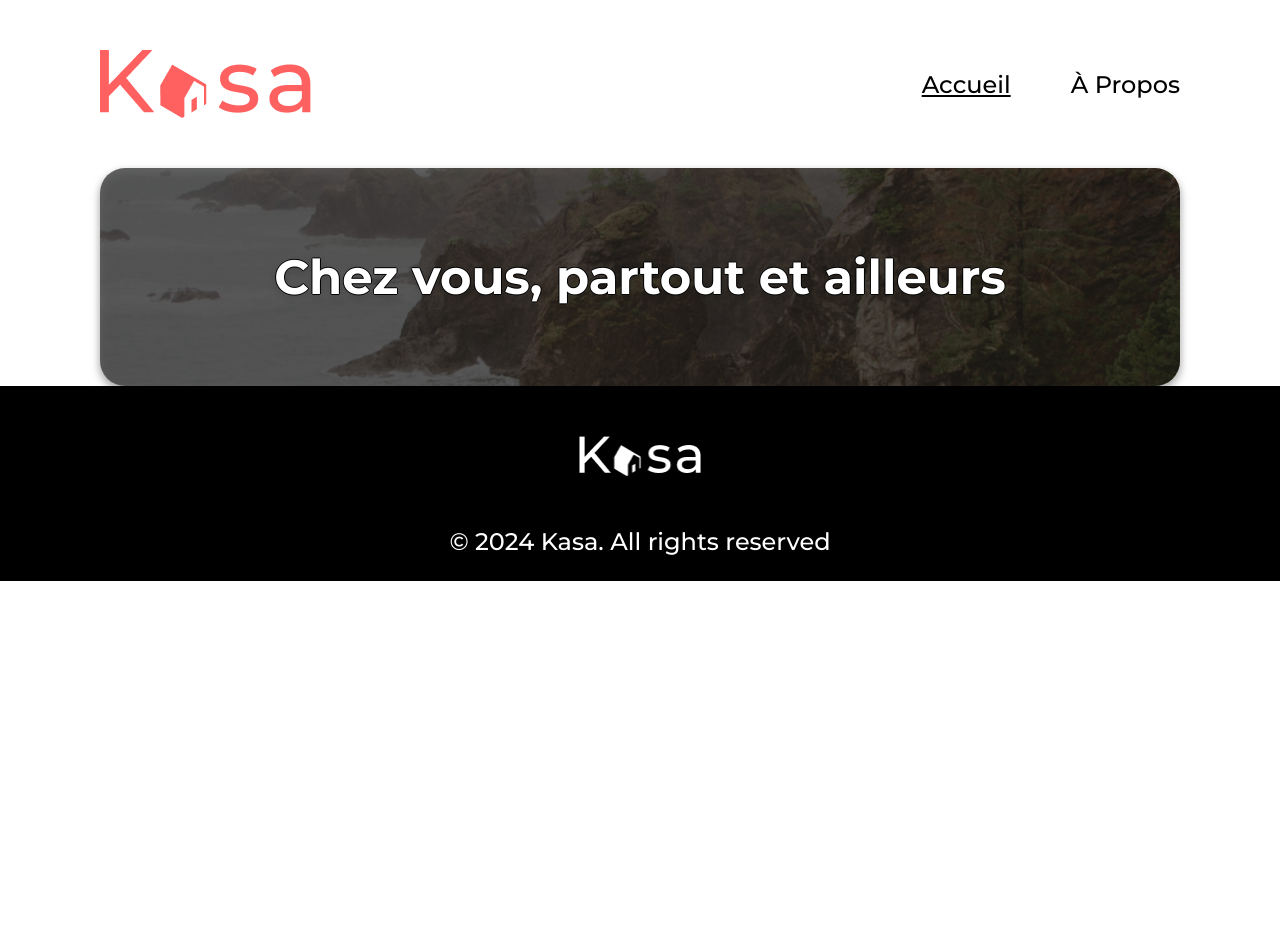
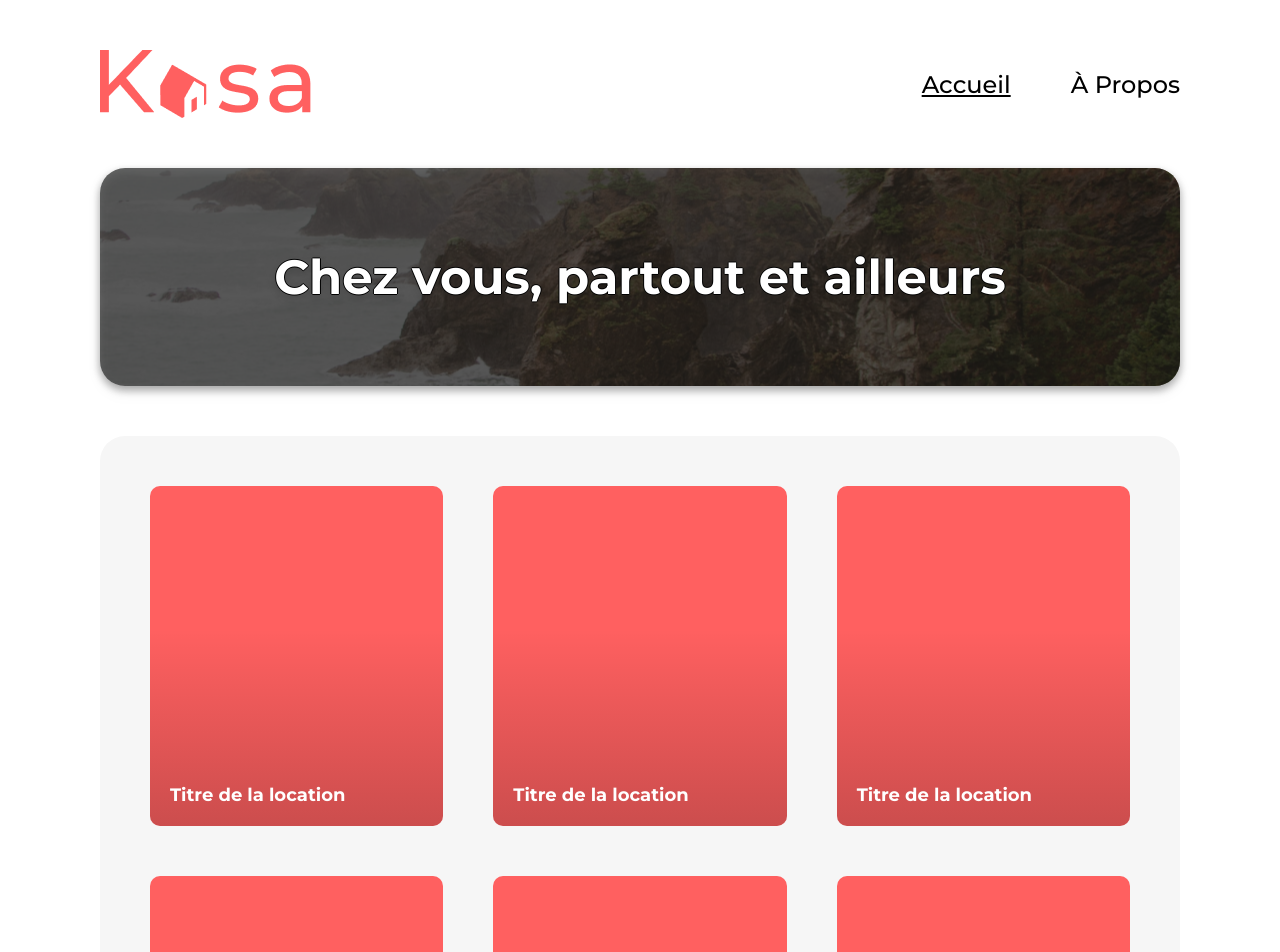
Before and after one commit to Dave25440/OpenClassrooms-P5-Kasa, a React (Create React App) app: page / in a window 1280 px wide. Shown: the top 952 px of the page. Before the commit the page ends 800 px from the top, so only its background shows below. Built offline with nearby package versions, Linux system fonts and the light colour scheme.

Commit message:
Create Card and CardContainer components with SCSS Module stylesheets, add Card to CardContainer, add CardContainer to Home and add new color variable to Layout global stylesheet

```diff
--- /dev/null
+++ b/src/components/Card/Card.module.scss
@@ -0,0 +1,22 @@
+@import "../Layout/Layout.module.scss";
+
+.cardblock {
+    background-color: $color-primary;
+    border-radius: 10px;
+
+    &__title {
+        display: flex;
+        align-items: flex-end;
+        background: linear-gradient(
+            180deg,
+            rgba(255, 255, 255, 0) 0%,
+            rgba(10, 10, 10, 0) 42%,
+            rgba(4, 4, 4, 0.205) 99.99%,
+            rgba(0, 0, 0, 0.5) 100%
+        );
+        height: 300px;
+        border-radius: 10px;
+        padding: 20px;
+        @include text-format($color-secondary, 18px, 700);
+    }
+}
--- /dev/null
+++ b/src/components/Card/index.jsx
@@ -0,0 +1,11 @@
+import styles from "./Card.module.scss";
+
+const Card = () => {
+    return (
+        <article className={styles.cardblock}>
+            <p className={styles.cardblock__title}>Titre de la location</p>
+        </article>
+    );
+};
+
+export default Card;
--- /dev/null
+++ b/src/components/CardContainer/CardContainer.module.scss
@@ -0,0 +1,12 @@
+@import "../Layout/Layout.module.scss";
+
+.cardsection {
+    display: grid;
+    grid-template-columns: repeat(3, 1fr);
+    grid-template-rows: repeat(2, 1fr);
+    grid-gap: 50px;
+    background-color: $color-cardblock;
+    border-radius: 25px;
+    padding: 50px;
+    margin: 50px 100px;
+}
--- /dev/null
+++ b/src/components/CardContainer/index.jsx
@@ -0,0 +1,17 @@
+import Card from "../Card";
+import styles from "./CardContainer.module.scss";
+
+const CardContainer = () => {
+    return (
+        <section className={styles.cardsection}>
+            <Card />
+            <Card />
+            <Card />
+            <Card />
+            <Card />
+            <Card />
+        </section>
+    );
+};
+
+export default CardContainer;
--- a/src/components/Layout/Layout.module.scss
+++ b/src/components/Layout/Layout.module.scss
@@ -2,6 +2,7 @@
 $color-primary: #ff6060;
 $color-secondary: #fff;
 $color-tertiary: #000;
+$color-cardblock: #f6f6f6;
 
 // Mixins
 @mixin text-format($color, $size, $weight) {
--- a/src/pages/Home/index.jsx
+++ b/src/pages/Home/index.jsx
@@ -1,7 +1,13 @@
 import Banner from "../../components/Banner";
+import CardContainer from "../../components/CardContainer";
 
 const Home = () => {
-    return <Banner />;
+    return (
+        <>
+            <Banner />
+            <CardContainer />
+        </>
+    );
 };
 
 export default Home;
```
